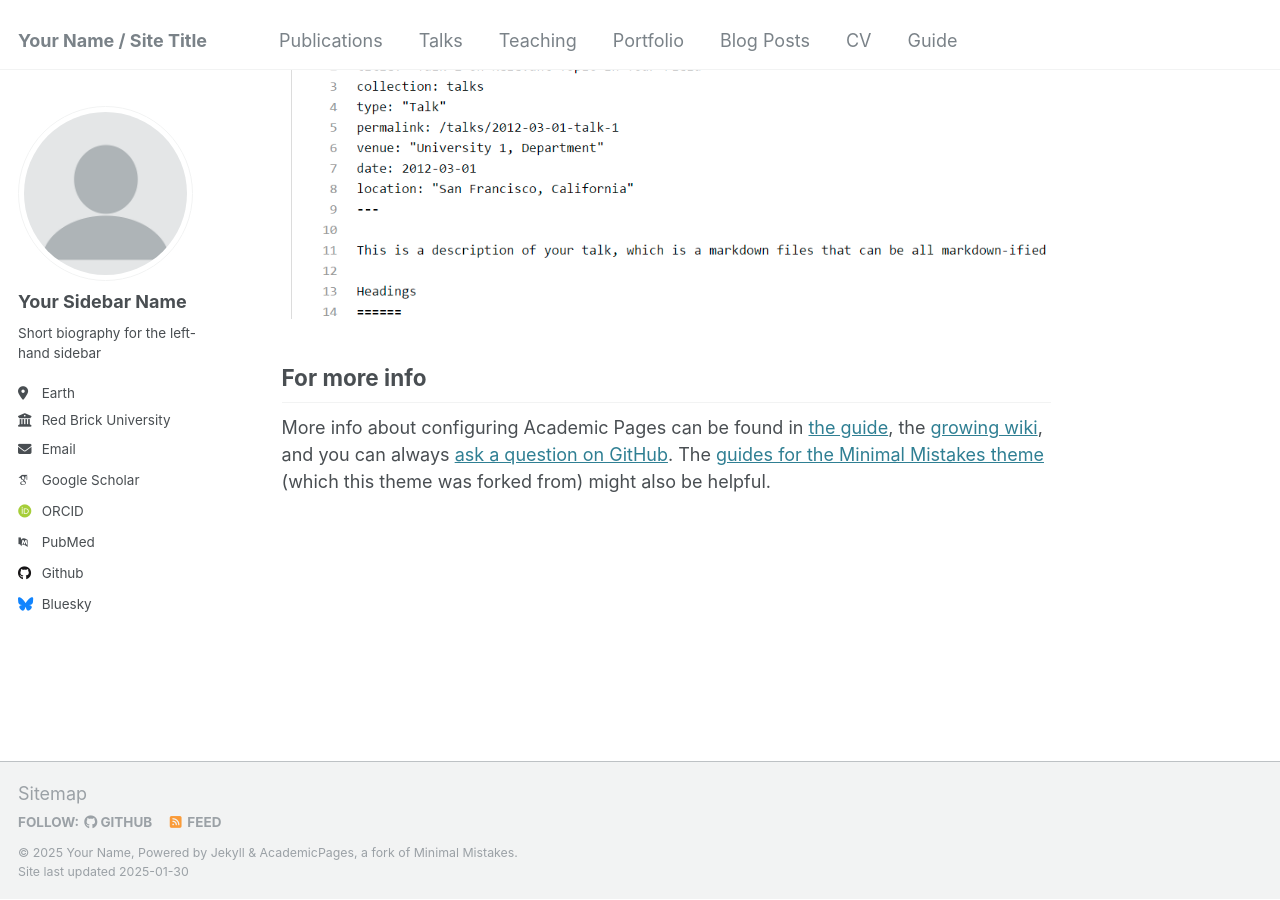
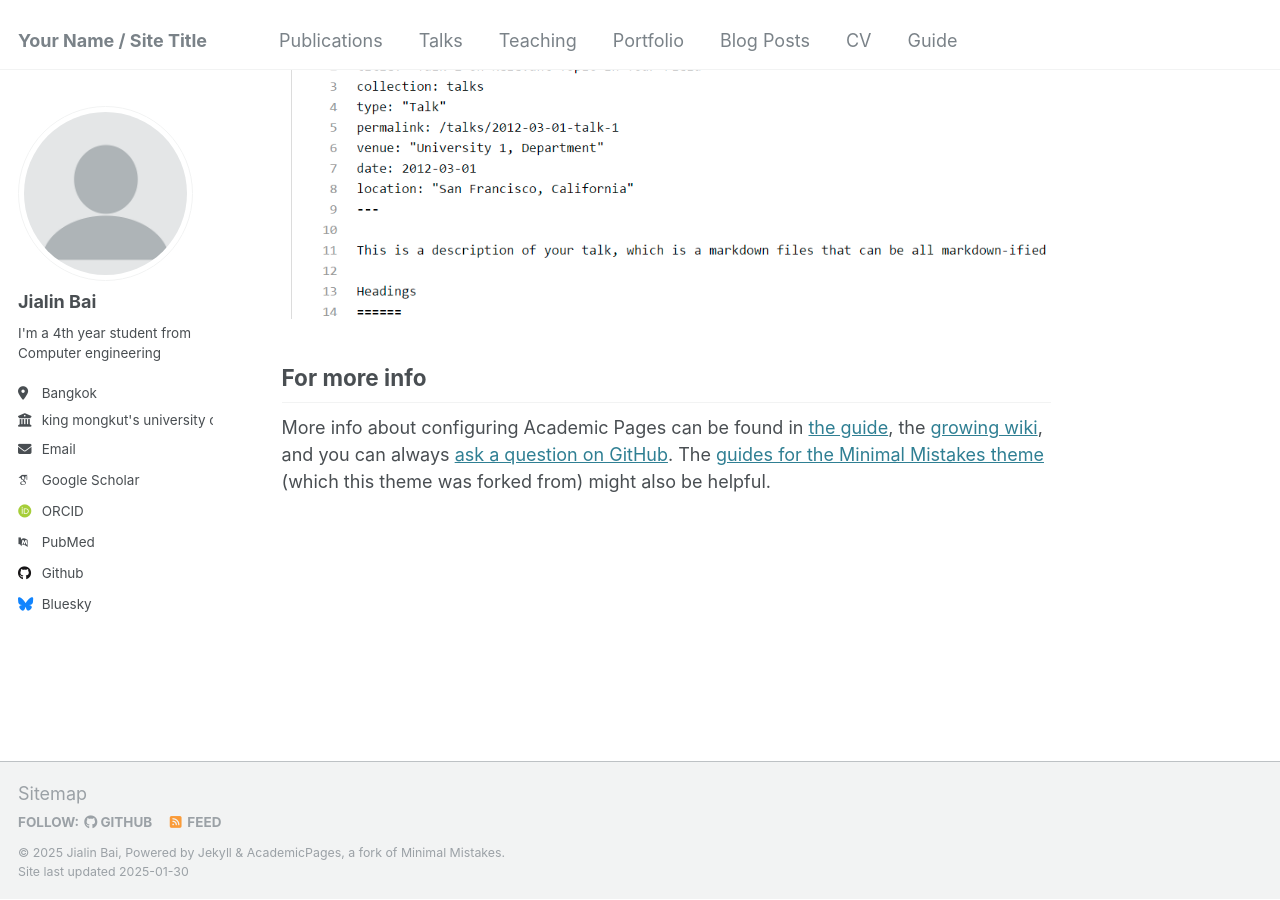
Before and after one commit to JialinBai/JialinBai.github.io, a Jekyll site: the page built from _pages/about.md, in a window 1280 px wide and 900 px high, scrolled down 2426 px. Built offline with Jekyll 4.4.1, drawn with Linux system fonts in a browser that asks for light colours; some web fonts are replaced.

Commit message:
Update _config.yml

```diff
--- a/_config.yml
+++ b/_config.yml
@@ -10,7 +10,7 @@
 locale                   : "en-US"
 title                    : "Your Name / Site Title"
 title_separator          : "-"
-name                     : &name "Your Name"
+name                     : &name "Jialin Bai"
 description              : &description "personal description"
 url                      : https://academicpages.github.io # the base hostname & protocol for your site e.g. "https://[your GitHub username].github.io"
 baseurl                  : "" # the subpath of your site, e.g. "/blog"
@@ -22,13 +22,13 @@ repository               : "academicpages/academicpages.github.io"
 author:
   # Biographic information
   avatar           : "profile.png"
-  name             : "Your Sidebar Name"
+  name             : "Jialin Bai"
   pronouns         : # example: "she/her"
-  bio              : "Short biography for the left-hand sidebar"
-  location         : "Earth"
-  employer         : "Red Brick University"
+  bio              : "I'm a 4th year student from Computer engineering"
+  location         : "Bangkok"
+  employer         : "king mongkut's university of technology thonburi"
   uri              : # URL
-  email            : "none@example.org"
+  email            : "rock1169991443@gmail.com"
 
   # Academic websites
   arxiv            : # URL - Update with the correct link to your profile
```
